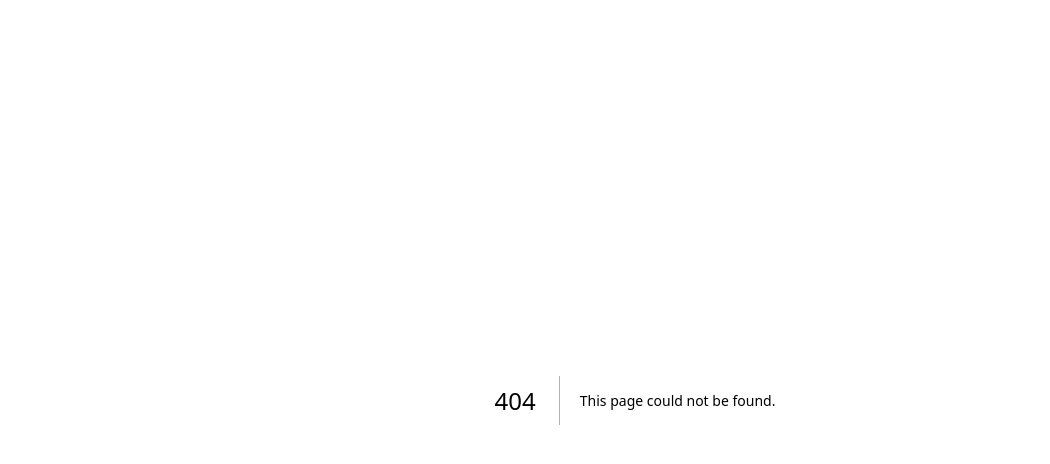
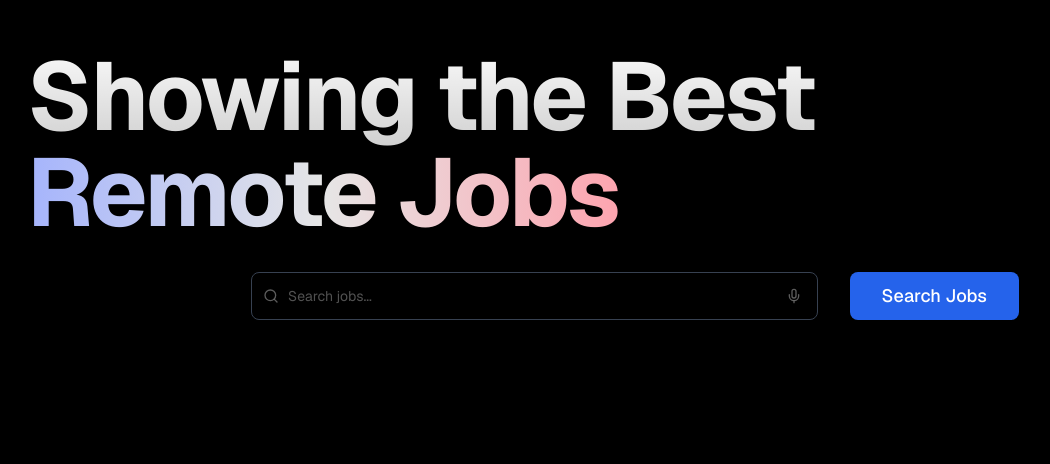
Before and after one commit to shobhitsrivastava2023/InfoSphere, a Next.js app: page /search-remote-jobs in a window 1280 px wide. Before the commit this address had no page. Shown: the top 464 px of the page, without its empty margins (5-1055 px from the left). Built offline with nearby package versions, Linux system fonts and the light colour scheme.

Commit message:
conflict merges and static search

```diff
--- /dev/null
+++ b/src/app/search-remote-jobs/page.tsx
@@ -0,0 +1,127 @@
+"use client";
+import { cn } from "~/lib/utils";
+import { motion, useMotionValue, useTransform, animate } from "framer-motion";
+import type React from "react";
+import { useEffect, useId, useState } from "react";
+import { Input } from "~/components/ui/input";
+import { Button } from "~/components/ui/button";
+import {
+  Search,
+  Briefcase,
+  MapPin,
+  DollarSign,
+  LoaderCircle,
+  Mic,
+} from "lucide-react";
+
+const SearchRemoteJobs = () => {
+  const [searchQuery, setSearchQuery] = useState("");
+  const id = useId();
+  const [inputValue, setInputValue] = useState("");
+  const [isLoading, setIsLoading] = useState<boolean>(false);
+
+  useEffect(() => {
+    if (inputValue) {
+      setIsLoading(true);
+      const timer = setTimeout(() => {
+        setIsLoading(false);
+      }, 500);
+      return () => clearTimeout(timer);
+    }
+    setIsLoading(false);
+  }, [inputValue]);
+
+  const handleSearch = (e: React.FormEvent) => {
+    e.preventDefault();
+    // Implement search functionality here
+    console.log("Searching for:", searchQuery);
+  };
+  const fadeUpVariants = {
+    hidden: { opacity: 0, y: 30 },
+    visible: (i: number) => ({
+      opacity: 1,
+      y: 0,
+      transition: {
+        duration: 1,
+        delay: 0.5 + i * 0.2,
+        ease: [0.25, 0.4, 0.25, 1],
+      },
+    }),
+  };
+
+  return (
+    <div className="min-h-screen bg-black py-6 text-gray-100 md:py-12">
+      <div className="mx-auto max-w-7xl px-4 sm:px-6 lg:px-8">
+        <motion.div
+          custom={1}
+          variants={fadeUpVariants}
+          initial="hidden"
+          animate="visible"
+          className="space-y-6 md:space-y-8"
+        >
+          <h1 className="mb-4 text-center text-3xl font-bold tracking-tight sm:text-5xl md:mb-6 md:text-left md:text-6xl lg:text-8xl">
+            <span className="bg-gradient-to-b from-white to-white/80 bg-clip-text text-transparent">
+              Showing the Best
+            </span>
+            <br />
+            <span
+              className={cn(
+                "bg-gradient-to-r from-indigo-300 via-white/90 to-rose-300 bg-clip-text text-transparent",
+              )}
+            >
+              Remote Jobs
+            </span>
+          </h1>
+
+          <form onSubmit={handleSearch} className="mx-auto w-full max-w-3xl">
+            <div className="flex flex-col gap-3 sm:flex-row md:gap-4">
+              <div className="relative flex-grow">
+                <Input
+                  id={id}
+                  className="peer h-12 w-full rounded-lg border-gray-700 bg-black/60 pe-9 ps-9 text-gray-400 backdrop-blur-sm transition-all duration-300 focus:border-blue-500"
+                  placeholder="Search jobs..."
+                  type="search"
+                  value={inputValue}
+                  onChange={(e) => setInputValue(e.target.value)}
+                />
+                <div className="pointer-events-none absolute inset-y-0 start-0 flex items-center justify-center ps-3 text-muted-foreground/80 peer-disabled:opacity-50">
+                  {isLoading ? (
+                    <LoaderCircle
+                      className="animate-spin"
+                      size={16}
+                      strokeWidth={2}
+                      role="status"
+                      aria-label="Loading..."
+                    />
+                  ) : (
+                    <Search size={16} strokeWidth={2} aria-hidden="true" />
+                  )}
+                </div>
+                <button
+                  className="absolute inset-y-0 end-0 flex h-full w-12 items-center justify-center rounded-e-lg text-muted-foreground/80 transition-colors hover:text-foreground focus:z-10"
+                  aria-label="Press to speak"
+                  type="button"
+                >
+                  <Mic size={16} strokeWidth={2} aria-hidden="true" />
+                </button>
+              </div>
+              <div>
+
+              </div>
+
+              <Button
+                type="submit"
+                className="h-12 w-full whitespace-nowrap rounded-lg bg-blue-600 px-4 text-sm font-medium text-white transition-colors duration-300 hover:bg-blue-700 sm:w-auto sm:px-6 sm:text-base md:px-8 md:text-lg"
+              >
+                Search Jobs
+              </Button>
+
+            </div>
+          </form>
+        </motion.div>
+      </div>
+    </div>
+  );
+};
+
+export default SearchRemoteJobs;
--- /dev/null
+++ b/src/components/ui/button-colorful.tsx
@@ -0,0 +1,53 @@
+import { Button } from "~/components/ui/button";
+import { cn } from "~/lib/utils";
+import { ArrowUpRight } from "lucide-react";
+import { useRouter } from "next/navigation";
+
+interface ButtonColorfulProps extends React.ButtonHTMLAttributes<HTMLButtonElement> {
+    label?: string;
+}
+
+export function ButtonColorful({
+    className,
+    label = "Search Rremote Jobs ",
+    ...props
+}: ButtonColorfulProps) {
+    const router = useRouter()
+
+
+    const redirect = () => {
+        router.push("/search-remote-jobs")
+
+    }
+    return (
+        <Button
+            className={cn(
+                "relative h-10 px-4 overflow-hidden",
+                "bg-zinc-900 dark:bg-zinc-100",
+                "transition-all duration-200",
+                "group",
+                className
+            )}
+            {...props}
+            onClick={redirect}
+        >
+            {/* Gradient background effect */}
+            <div
+                className={cn(
+                    "absolute inset-0",
+                    "bg-gradient-to-r from-indigo-500 via-purple-500 to-pink-500",
+                    "opacity-40 group-hover:opacity-80",
+                    "blur transition-opacity duration-500"
+                )}
+            />
+
+            {/* Content */}
+            <div className="relative flex items-center justify-center gap-2">
+                <span className="text-white dark:text-zinc-900">{label}</span>
+                <ArrowUpRight className="w-3.5 h-3.5 text-white/90 dark:text-zinc-900/90" />
+            </div>
+        </Button>
+    );
+}
+
+export { ButtonColorful }
--- /dev/null
+++ b/src/components/ui/button.tsx
@@ -0,0 +1,56 @@
+import * as React from "react"
+import { Slot } from "@radix-ui/react-slot"
+import { cva, type VariantProps } from "class-variance-authority"
+
+import { cn } from "~/lib/utils"
+
+const buttonVariants = cva(
+  "inline-flex items-center justify-center whitespace-nowrap rounded-md text-sm font-medium ring-offset-background transition-colors focus-visible:outline-none focus-visible:ring-2 focus-visible:ring-ring focus-visible:ring-offset-2 disabled:pointer-events-none disabled:opacity-50",
+  {
+    variants: {
+      variant: {
+        default: "bg-primary text-primary-foreground hover:bg-primary/90",
+        destructive:
+          "bg-destructive text-destructive-foreground hover:bg-destructive/90",
+        outline:
+          "border border-input bg-background hover:bg-accent hover:text-accent-foreground",
+        secondary:
+          "bg-secondary text-secondary-foreground hover:bg-secondary/80",
+        ghost: "hover:bg-accent hover:text-accent-foreground",
+        link: "text-primary underline-offset-4 hover:underline",
+      },
+      size: {
+        default: "h-10 px-4 py-2",
+        sm: "h-9 rounded-md px-3",
+        lg: "h-11 rounded-md px-8",
+        icon: "h-10 w-10",
+      },
+    },
+    defaultVariants: {
+      variant: "default",
+      size: "default",
+    },
+  },
+)
+
+export interface ButtonProps
+  extends React.ButtonHTMLAttributes<HTMLButtonElement>,
+    VariantProps<typeof buttonVariants> {
+  asChild?: boolean
+}
+
+const Button = React.forwardRef<HTMLButtonElement, ButtonProps>(
+  ({ className, variant, size, asChild = false, ...props }, ref) => {
+    const Comp = asChild ? Slot : "button"
+    return (
+      <Comp
+        className={cn(buttonVariants({ variant, size, className }))}
+        ref={ref}
+        {...props}
+      />
+    )
+  },
+)
+Button.displayName = "Button"
+
+export { Button, buttonVariants }
--- /dev/null
+++ b/src/components/ui/input.tsx
@@ -0,0 +1,25 @@
+import { cn } from "~/lib/utils";
+import * as React from "react";
+
+const Input = React.forwardRef<HTMLInputElement, React.ComponentProps<"input">>(
+  ({ className, type, ...props }, ref) => {
+    return (
+      <input
+        type={type}
+        className={cn(
+          "flex h-9 w-full rounded-lg border border-input bg-background px-3 py-2 text-sm text-foreground shadow-sm shadow-black/5 transition-shadow placeholder:text-muted-foreground/70 focus-visible:border-ring focus-visible:outline-none focus-visible:ring-[3px] focus-visible:ring-ring/20 disabled:cursor-not-allowed disabled:opacity-50",
+          type === "search" &&
+            "[&::-webkit-search-cancel-button]:appearance-none [&::-webkit-search-decoration]:appearance-none [&::-webkit-search-results-button]:appearance-none [&::-webkit-search-results-decoration]:appearance-none",
+          type === "file" &&
+            "p-0 pr-3 italic text-muted-foreground/70 file:me-3 file:h-full file:border-0 file:border-r file:border-solid file:border-input file:bg-transparent file:px-3 file:text-sm file:font-medium file:not-italic file:text-foreground",
+          className,
+        )}
+        ref={ref}
+        {...props}
+      />
+    );
+  },
+);
+Input.displayName = "Input";
+
+export { Input };
--- a/src/components/ui/shape-landing-hero.tsx
+++ b/src/components/ui/shape-landing-hero.tsx
@@ -197,6 +197,7 @@ function HeroGeometric({
                 </div>
 
 
+
             </div>
 
             <div className="absolute inset-0 bg-gradient-to-t from-[#030303] via-transparent to-[#030303]/80 pointer-events-none" />
```
